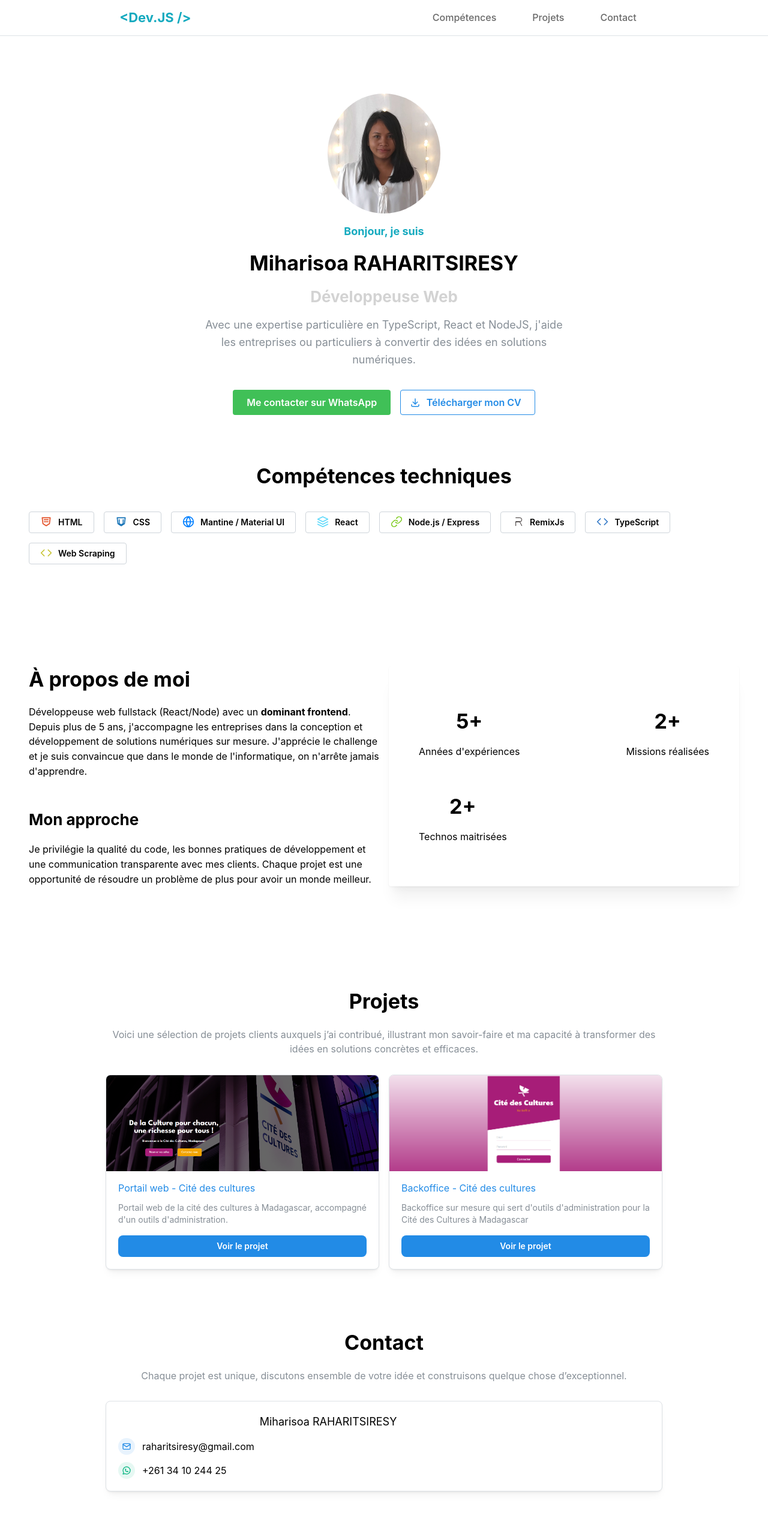
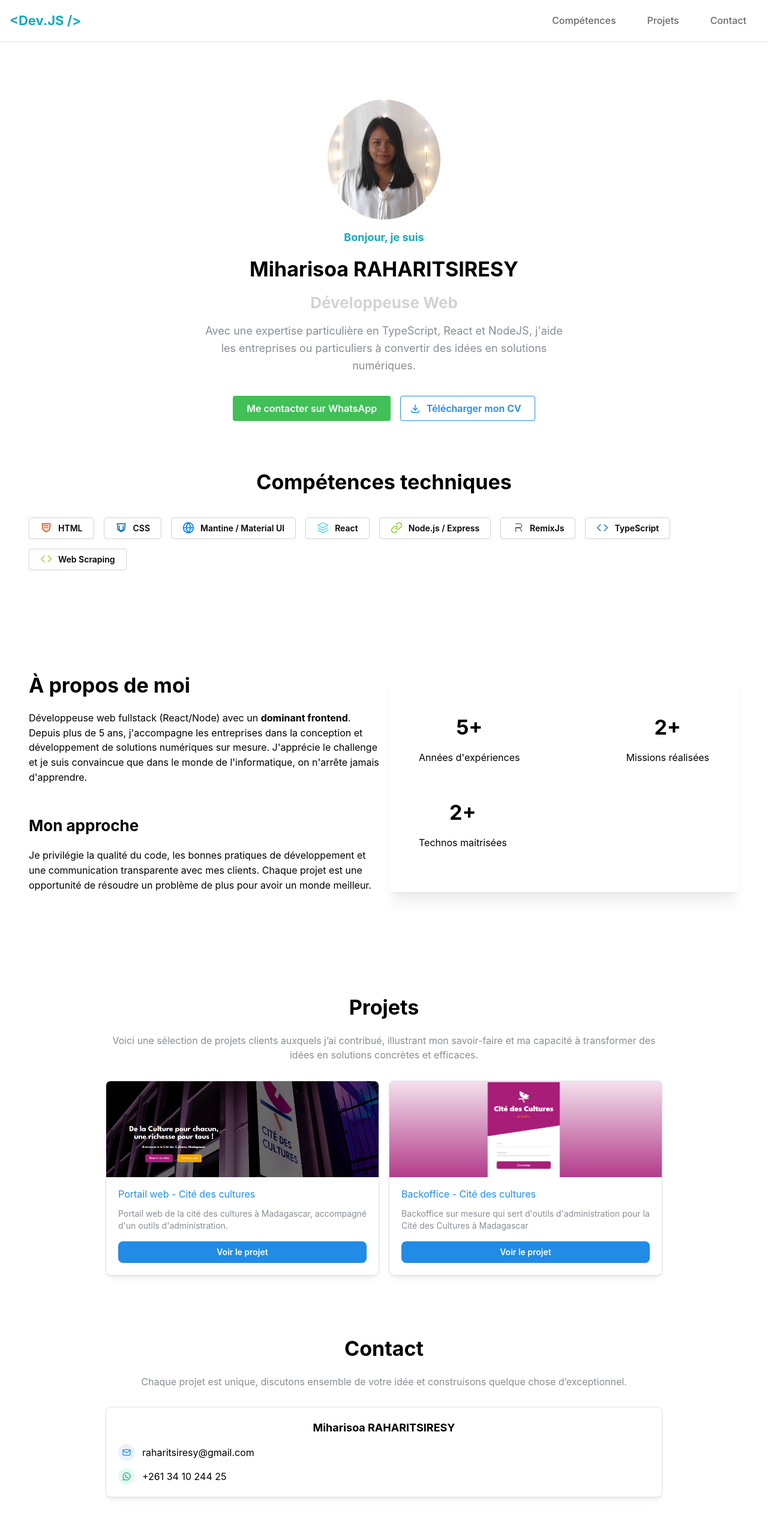
Before and after one commit to Miharisoa/portfolio, a React (Vite) app: page / in a window 1280 px wide. Shown: the top 2538 px of the page at 60% size. Built offline with nearby package versions, Linux system fonts and the light colour scheme.

Commit message:
Fix responsive

```diff
--- a/src/main.css
+++ b/src/main.css
@@ -2,4 +2,22 @@
     padding: 0px 20px;
     font-weight: 500;
     color: dimgray;
+    text-decoration: none;
+    transition: color 0.3s ease;
 }
+
+.header-link:hover {
+    color: cyan;
+}
+
+/* Mobile responsive - reduce padding on smaller screens */
+@media (max-width: 576px) {
+    .header-link {
+        padding: 0px 10px;
+        font-size: 14px;
+    }
+
+    .header-nav {
+        gap: 8px !important;
+    }
+}
--- a/src/pages/landing/components/contact-form.tsx
+++ b/src/pages/landing/components/contact-form.tsx
@@ -52,7 +52,7 @@ export function ContactCard({ name, email, phone, whatsapp }: ContactCardProps)
   return (
     <Card shadow="sm" padding="lg" radius="md" withBorder>
       <Stack gap="sm">
-        <Text w={700} size="lg">{name}</Text>
+        <Text fw={700} size="lg">{name}</Text>
 
         <Group gap="sm" align="center">
           <ThemeIcon color="blue" variant="light" radius="xl">
--- a/src/pages/landing/index.tsx
+++ b/src/pages/landing/index.tsx
@@ -1,5 +1,5 @@
 import React from 'react';
-import { Space, Stack, Title, Text, Container } from '@mantine/core';
+import { Space, Stack, Title, Text, Container, Grid } from '@mantine/core';
 
 import Layout from './layout';
 import Hero from './components/hero';
@@ -42,7 +42,11 @@ const Portfolio: React.FC = () => {
                             <Space h={20} />
                             <Text c="dimmed">Chaque projet est unique, discutons ensemble de votre idée et construisons quelque chose d’exceptionnel.</Text>
                             <Space h={30}/>
-                            <ContactForm />
+                           <Grid>
+                            <Grid.Col span={{base: 12}}>
+                                <ContactForm />
+                            </Grid.Col>
+                            </Grid>
                         </Container>
 
                     </Stack>
--- a/src/pages/landing/layout.tsx
+++ b/src/pages/landing/layout.tsx
@@ -1,25 +1,69 @@
-import { Anchor, AppShell, Container, Group, Title } from "@mantine/core";
+import { Anchor, AppShell, Burger, Container, Drawer, Group, Stack, Title } from "@mantine/core";
+import { useState } from "react";
 
 interface LayoutProps {
   children?: React.ReactNode;
 }
 
 const Layout: React.FC<LayoutProps> = ({children}) => {
+    const [mobileMenuOpen, setMobileMenuOpen] = useState(false);
+
+    const navLinks = [
+        { label: "Compétences", href: "#stacks" },
+        { label: "Projets", href: "#projects" },
+        { label: "Contact", href: "#contact" }
+    ];
+
     return (
         <AppShell
             padding="md"
-            header={{ height: {sm: 80, md: 60} }}
+            header={{ height: {xs: 60, sm: 70} }}
         >
             <AppShell.Header>
-                <Group h="100%" align="center" px="md" justify="space-around">
+                <Group h="100%" justify="space-between" px={{ xs: "sm", sm: "md" }}>
                     <Title c="cyan" order={3}>&lt;Dev.JS /&gt;</Title>
-                    <Group gap="lg">
-                        <Anchor className="header-link" href="#projects">Compétences</Anchor>
-                        <Anchor className="header-link" href="#stacks">Projets</Anchor>
-                        <Anchor className="header-link" href="#contact">Contact</Anchor>
+
+                    {/* Desktop Navigation */}
+                    <Group gap="sm" visibleFrom="sm" className="header-nav">
+                        {navLinks.map((link) => (
+                            <Anchor key={link.href} className="header-link" href={link.href}>
+                                {link.label}
+                            </Anchor>
+                        ))}
                     </Group>
+
+                    {/* Mobile Hamburger Menu */}
+                    <Burger
+                        opened={mobileMenuOpen}
+                        onClick={() => setMobileMenuOpen(!mobileMenuOpen)}
+                        hiddenFrom="sm"
+                        size="sm"
+                    />
                 </Group>
             </AppShell.Header>
+
+            {/* Mobile Navigation Drawer */}
+            <Drawer
+                opened={mobileMenuOpen}
+                onClose={() => setMobileMenuOpen(false)}
+                title="Menu"
+                position="right"
+                size="xs"
+            >
+                <Stack gap="md">
+                    {navLinks.map((link) => (
+                        <Anchor
+                            key={link.href}
+                            className="header-link"
+                            href={link.href}
+                            onClick={() => setMobileMenuOpen(false)}
+                            style={{ fontSize: "16px" }}
+                        >
+                            {link.label}
+                        </Anchor>
+                    ))}
+                </Stack>
+            </Drawer>
 
             <AppShell.Main>
                 <Container fluid>
```
